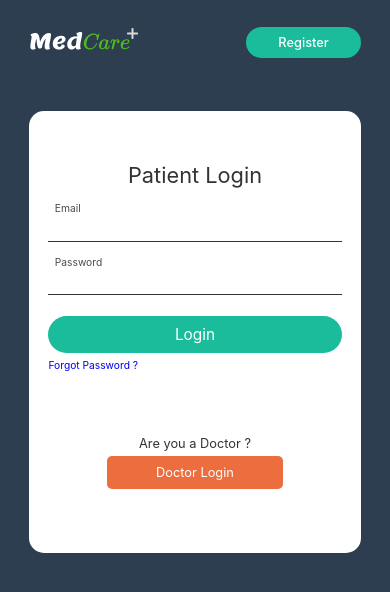
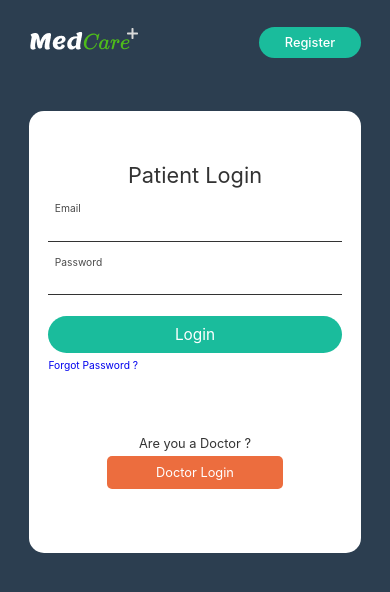
Before and after one commit to AlyKumail/MedCare, a React (Create React App) app in the folder my-app/: page /login in a window 390 px wide. Shown: the top 592 px of the page. Built offline with nearby package versions, Linux system fonts and the light colour scheme.

Commit message:
responsiveness

```diff
--- a/my-app/src/styles/Navbar.css
+++ b/my-app/src/styles/Navbar.css
@@ -23,6 +23,6 @@ header .primary-btn {
 
 @media screen and (max-width: 768px){
     .primary-btn {
-        padding: 0.6em 2.5em;
+        padding: 0.6em 2em;
     }
 }
```
